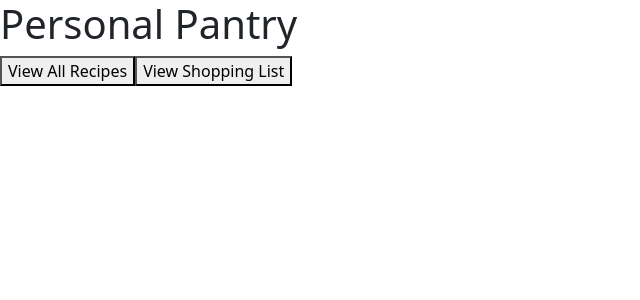
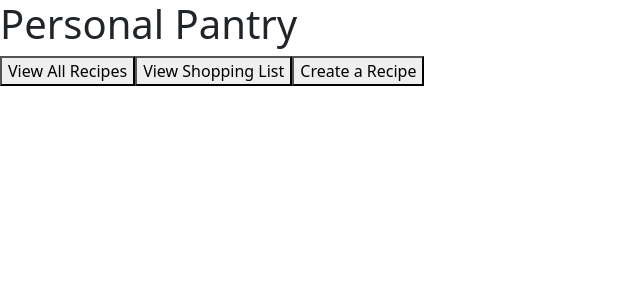
Before and after one commit to sluisdejesus/PersonalPantry_front_end, a React (Create React App) app: page / in a window 1280 px wide. Shown: the top 300 px of the page, without its empty margins (0-640 px from the left). Built offline with nearby package versions, Linux system fonts and the light colour scheme; no server answers.

Commit message:
create recipe button and conditional rendering sorted

```diff
--- a/src/containers/AppContainer.js
+++ b/src/containers/AppContainer.js
@@ -2,6 +2,7 @@ import React, {useState, useEffect} from "react";
 import PersonalPantryServices from "../services/PersonalPantryServices";
 import RecipeContainer from "./RecipeContainer"
 import ShoppingListContainer from "./ShoppingListContainer"
+import CreateRecipeContainer from "./CreateRecipeContainer"
 
 const AppContainer = () => {
 
@@ -10,6 +11,7 @@ const AppContainer = () => {
     const [ingredients, setIngredients] = useState([])
     const [recipesListClick, setRecipesListClick] = useState(false)
     const [shoppingListClick, setShoppingListClick] = useState(false)
+    const [createRecipeClick, setCreateRecipeClick] = useState(false)
 
     useEffect(() => {
         PersonalPantryServices.getRecipes()
@@ -39,6 +41,10 @@ const AppContainer = () => {
         setShoppingListClick(true)
     }
 
+    const handleCreateRecipeClick = event => {
+        setCreateRecipeClick(true)
+    }
+
 
     if(recipesListClick) {
         return(
@@ -53,11 +59,18 @@ const AppContainer = () => {
         )
     }
 
+    if(createRecipeClick) {
+        return(
+            <CreateRecipeContainer returnHome={returnHome}/>
+        )
+    }
+
 
     return(
         <>
         <button onClick={handleAllRecipesClick}>View All Recipes</button>
         <button onClick={handleShoppingListClick}>View Shopping List</button>
+        <button onClick={handleCreateRecipeClick}>Create a Recipe</button>
         </>
     );
 }
--- /dev/null
+++ b/src/containers/CreateRecipeContainer.js
@@ -0,0 +1,14 @@
+import React from 'react'
+import RecipeForm from '../components/RecipeForm'
+
+const CreateRecipeContainer = () => {
+
+    return (
+        <>
+        <RecipeForm/>
+        </>
+    )
+
+}
+
+export default CreateRecipeContainer;
```
